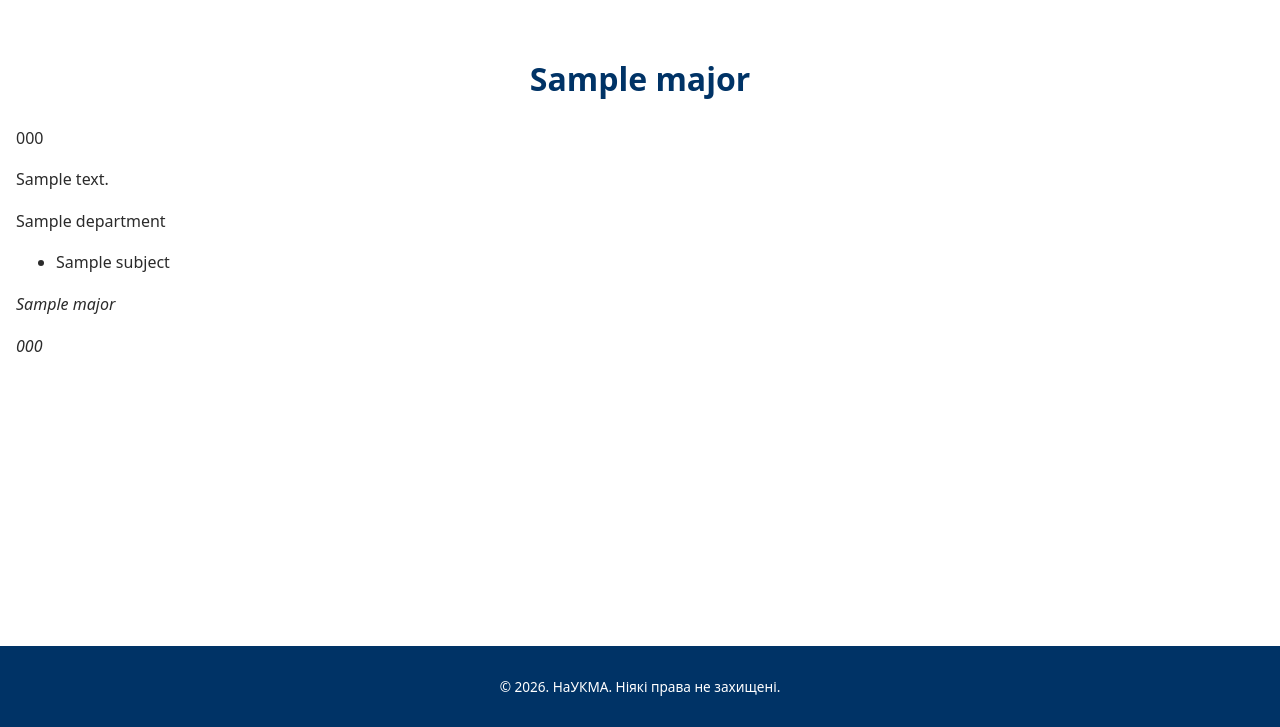
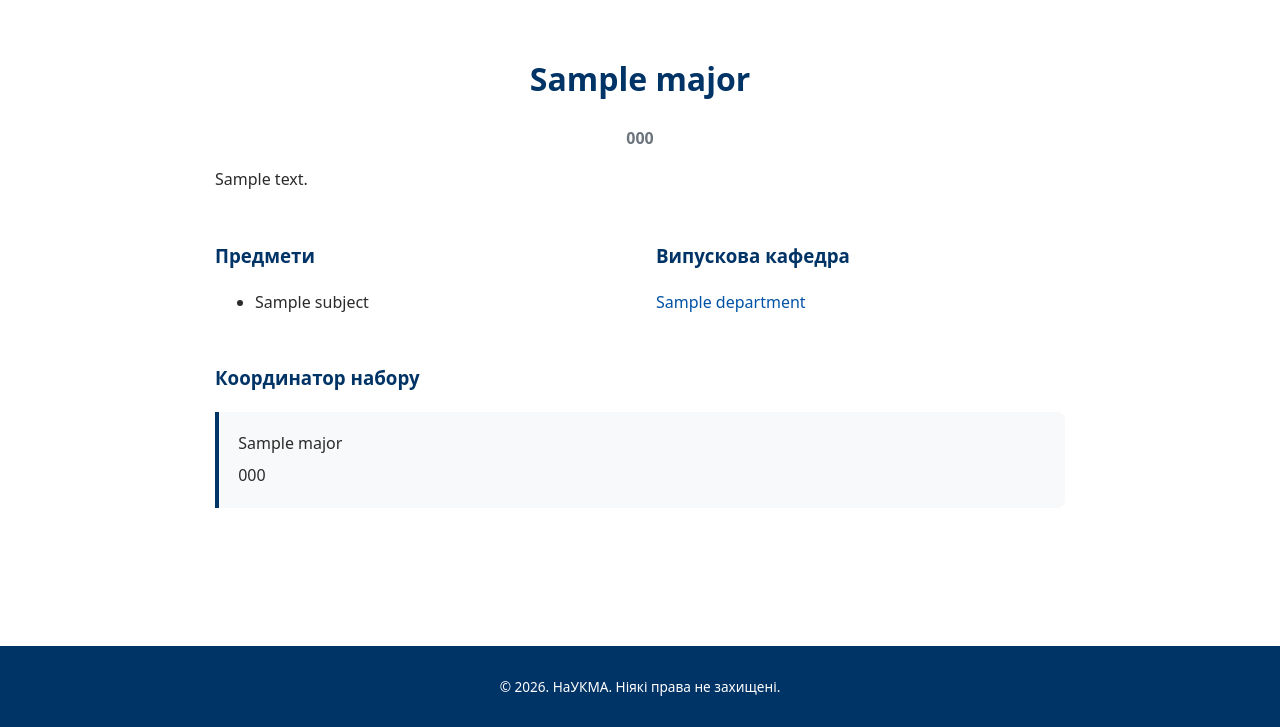
Before and after one commit to vilgefortzr/faculty-of_humanities, a Django app: page /programs/1/ in a window 1280 px wide. Shown: the part 73-800 px from the top of the page. Run offline with Django 5.2, Linux system fonts and the light colour scheme; tables that the repository leaves empty hold one stand-in row (values such as "Sample post").

Commit message:
finish site styling

```diff
--- a/faculty/static/faculty/css/style.css
+++ b/faculty/static/faculty/css/style.css
@@ -6,6 +6,19 @@ body {
     display: flex;
     flex-direction: column;
     min-height: 100vh;
+}
+
+a {
+    color: inherit;
+    text-decoration: none;
+}
+
+h1, h2, h3 {
+    color: #003366;
+}
+
+h1, h2 {
+    text-align: center;
 }
 
 .navbar {
@@ -32,7 +45,6 @@ body {
 
 .navbar nav a {
     color: #3c3c3c;
-    text-decoration: none;
     font-weight: 470;
 }
 
@@ -49,11 +61,6 @@ body {
     box-sizing: border-box;
 }
 
-h1, h2 {
-    color: #003366;
-    text-align: center;
-}
-
 .footer {
     background-color: #003366;
     text-align: center;
@@ -62,10 +69,45 @@ h1, h2 {
     color: #ffffff;
 }
 
+.narrow {
+    max-width: 850px;
+    margin: 0 auto;
+}
+
+.narrow h3 {
+    margin-top: 2rem;
+}
+
+.narrow a {
+    color: #0052a6;
+    transition: color 0.2s ease, text-shadow 0.2s ease;
+}
+
+.narrow a:hover,
+.narrow a:focus-visible {
+    color: #0077e6;
+    text-shadow: 0 0 8px rgba(0, 119, 230, 0.5);
+    text-decoration: underline;
+}
+
+.two-columns {
+    display: grid;
+    grid-template-columns: repeat(auto-fit, minmax(250px, 1fr));
+    column-gap: 2rem;
+}
+
+.page-subtitle {
+    text-align: center;
+    font-weight: bold;
+    color: #6c757d;
+}
+
+.empty-text {
+    color: #6c757d;
+}
+
 .faculty-title {
     font-size: 1.8rem;
-    color: #003366;
-    text-align: center;
     margin-bottom: 1rem;
     padding-bottom: 3rem;
     border-bottom: 2px solid #e9ecef;
@@ -73,10 +115,8 @@ h1, h2 {
 
 .faculty-description {
     font-size: 1.05rem;
-    color: #2b2b2b;
     margin-bottom: 1.8rem;
     padding-bottom: 2rem;
-    line-height: 1.6;
 }
 
 .contacts-card {
@@ -88,53 +128,70 @@ h1, h2 {
 }
 
 .contacts-card p {
-    margin-bottom: 0.4rem;
+    margin: 0 0 0.4rem;
 }
 
 .contacts-card p:last-child {
     margin-bottom: 0;
 }
 
-.contacts-card p:first-child {
-    margin-top: 0;
-}
-
-.majors-grid {
+.cards-grid {
     display: grid;
     grid-template-columns: repeat(auto-fill, minmax(280px, 1fr));
-    gap: 1.5rem;
+    column-gap: 1.5rem;
     margin-top: 1.5rem;
 }
 
-.major-card {
+.cards-grid > .empty-text {
+    grid-column: 1 / -1;
+    text-align: center;
+}
+
+.card {
     background-color: #ffffff;
     border: 1px solid #e9ecef;
     border-radius: 8px;
     padding: 1.25rem;
+    margin-bottom: 1.5rem;
     box-shadow: 0 2px 5px rgba(0,0,0,0.05);
-    display: flex;
-    flex-direction: column;
+    display: grid;
+    grid-row: span 4;
+    grid-template-rows: subgrid;
     transition: transform 0.2s ease, box-shadow 0.2s ease;
 }
 
-.major-card:hover {
+.card-short {
+    grid-row: span 3;
+}
+
+.card:has(a):hover {
     transform: translateY(-3px);
     box-shadow: 0 6px 15px rgba(0,0,0,0.1);
 }
 
-.major-card h3 {
-    color: #003366;
+.card h3 {
     margin: 0 0 0.25rem;
 }
 
-.major-card .major-code {
+.card h3 a:hover {
+    color: #0052a6;
+}
+
+.card p {
+    margin: 0 0 0.75rem;
+}
+
+.card ul {
+    margin: 0;
+    padding-left: 1.2rem;
+}
+
+.card .subtitle {
     font-weight: bold;
     color: #6c757d;
-    margin-bottom: 0.75rem;
 }
 
-.major-card address {
-    margin-top: auto;
+.card address {
     padding-top: 1rem;
     font-style: italic;
     font-size: 0.9rem;
@@ -142,7 +199,6 @@ h1, h2 {
     border-top: 1px solid #f1f3f5;
 }
 
-.home-content {
-    max-width: 850px;
-    margin: 0 auto;
+.card address p {
+    margin: 0 0 0.25rem;
 }
--- a/faculty/templates/faculty/base.html
+++ b/faculty/templates/faculty/base.html
@@ -1,9 +1,9 @@
+<!DOCTYPE html>
 {% load static %}
-
-<!DOCTYPE html>
 <html lang="uk">
 <head>
     <meta charset="UTF-8">
+    <meta name="viewport" content="width=device-width, initial-scale=1">
     <title>Факультет гуманітарних наук</title>
     <link rel="stylesheet" href="{% static 'faculty/css/style.css' %}">
 </head>
--- a/faculty/templates/faculty/home.html
+++ b/faculty/templates/faculty/home.html
@@ -1,7 +1,7 @@
 {% extends 'faculty/base.html' %}
 
 {% block content %}
-<div class="home-content">
+<div class="narrow">
     <h1 class="faculty-title">{{ faculty_info.title }}</h1>
 
     <p class="faculty-description">{{ faculty_info.description }}</p>
--- a/faculty/templates/faculty/major.html
+++ b/faculty/templates/faculty/major.html
@@ -1,23 +1,36 @@
 {% extends 'faculty/base.html' %}
 
 {% block content %}
+<div class="narrow">
+    <h1>{{ major.name }}</h1>
+    <p class="page-subtitle">{{ major.code }}</p>
 
-<h1>{{ major.name }}</h1>
-<p class="major-code">{{ major.code }}</p>
-<p>{{ major.description}}</p>
+    <p>{{ major.description }}</p>
 
-<p>{{ major.graduating_department }}</p>
-{% for subject in subjects %}
-    <ul>
-        <li>{{ subject.name }}</li>
-    </ul>
-{% empty %}
-    <h4>Предметів поки нема :(</h4>
-{% endfor %}
+       <div class="two-columns">
+        <div>
+            <h3>Предмети</h3>
+            {% if subjects %}
+                <ul>
+                    {% for subject in subjects %}
+                        <li>{{ subject.name }}</li>
+                    {% endfor %}
+                </ul>
+            {% else %}
+                <p class="empty-text">Предметів поки нема :(</p>
+            {% endif %}
+        </div>
 
-<address>
-    <p>{{ major.recruiter_name }}</p>
-    <p>{{ major.recruiter_phone }}</p>
-</address>
+        <div>
+            <h3>Випускова кафедра</h3>
+            <p><a href="{% url 'department' major.graduating_department_id %}">{{ major.graduating_department }}</a></p>
+        </div>
+    </div>
 
+    <h3>Координатор набору</h3>
+    <address class="contacts-card">
+        <p>{{ major.recruiter_name }}</p>
+        <p>{{ major.recruiter_phone }}</p>
+    </address>
+</div>
 {% endblock %}
```
Also changed, not shown: faculty/templates/faculty/department.html (+13 -8 lines), faculty/templates/faculty/departments.html (+21 -11 lines), faculty/templates/faculty/programs.html (+6 -7 lines).
